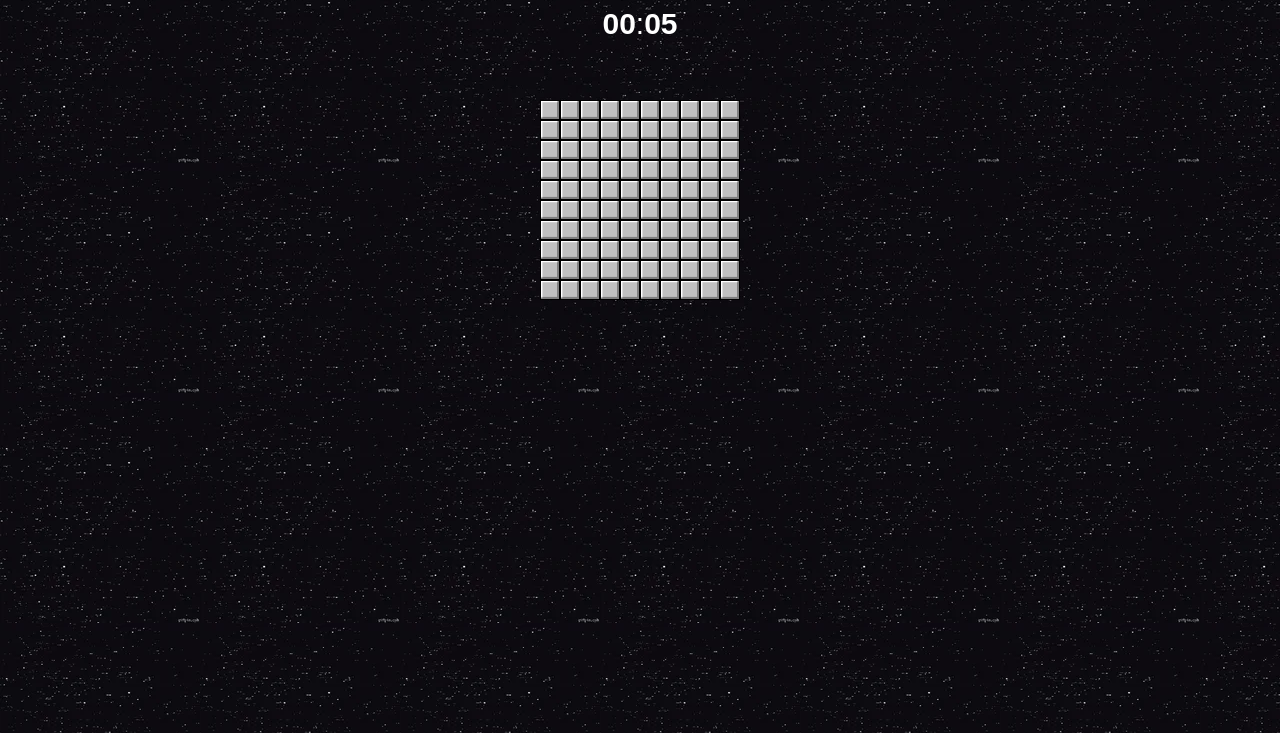
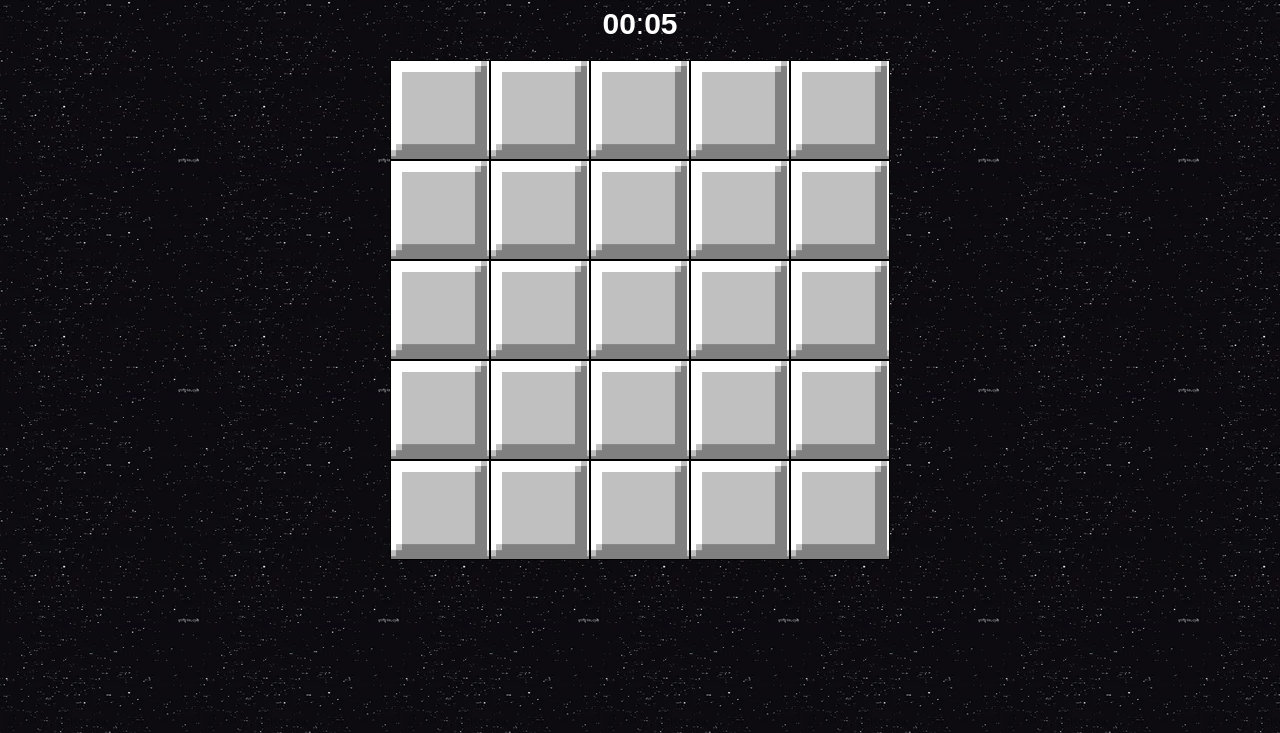
Before and after one commit to amar1995/minesweeper_game, a plain HTML site: page index.html in a window 1280 px wide. Shown: the part 67-800 px from the top of the page. Drawn offline with nearby package versions, Linux system fonts and the light colour scheme.

Commit message:
resize width of grid

```diff
--- a/index.html
+++ b/index.html
@@ -18,7 +18,7 @@
 			text-align: center;
 		}
 		#timer {
-			margin-bottom: 50px;
+			margin-bottom: 10px;
 		}
 		p {
 			font-weight: 10px;
--- a/js/CanvasBuilder.js
+++ b/js/CanvasBuilder.js
@@ -1,7 +1,7 @@
 
 const CanvasBuilder = function() {
     var canvas = document.getElementById("canvas");
-
+    var maxWidth = 500;
     var width = 20;
     var row,column,level,numberOfMines;
     var imgArray = new Array(13);
@@ -11,6 +11,9 @@ const CanvasBuilder = function() {
 
         row = rows;
         column = columns;
+        if(row*column <= 500) {
+            width = Math.min(Math.floor(maxWidth/column),Math.floor(maxWidth/row));
+        }
         level = levels;
         numberOfMines = mines;
         canvas.height =  row*width;
@@ -48,8 +51,6 @@ const CanvasBuilder = function() {
         const timer = Timer();
         myTimer = setInterval(timer.setTime,1000);
     }
-
-
 
 
     function detectIsBomb(e) {
@@ -96,6 +97,7 @@ const CanvasBuilder = function() {
     }
     function stopGame() {
         clearInterval(myTimer);
+        // need pop-up modal to close and return to form page
     }
 
     function flagAddOrRemove(e) {
@@ -118,7 +120,7 @@ const CanvasBuilder = function() {
             stopGame();
         }
     }
-    create(10,10,"custom",10);
+    create(5,5,"custom",10);
     return {
         createObject: create
     };
--- a/js/GridFilled.js
+++ b/js/GridFilled.js
@@ -7,7 +7,7 @@ const GridFilled = function () {
     /* position in grid to do dfs
        left, right,up, down */
     var pos = [[-1,0],[1,0],[0,-1],[0,1]];
-    var gameFactory = GridFilling();
+    const gameFactory = GridFilling();
     function create(rows,columns,levels,mines=0) {
         row=rows;
         column=columns;
```
